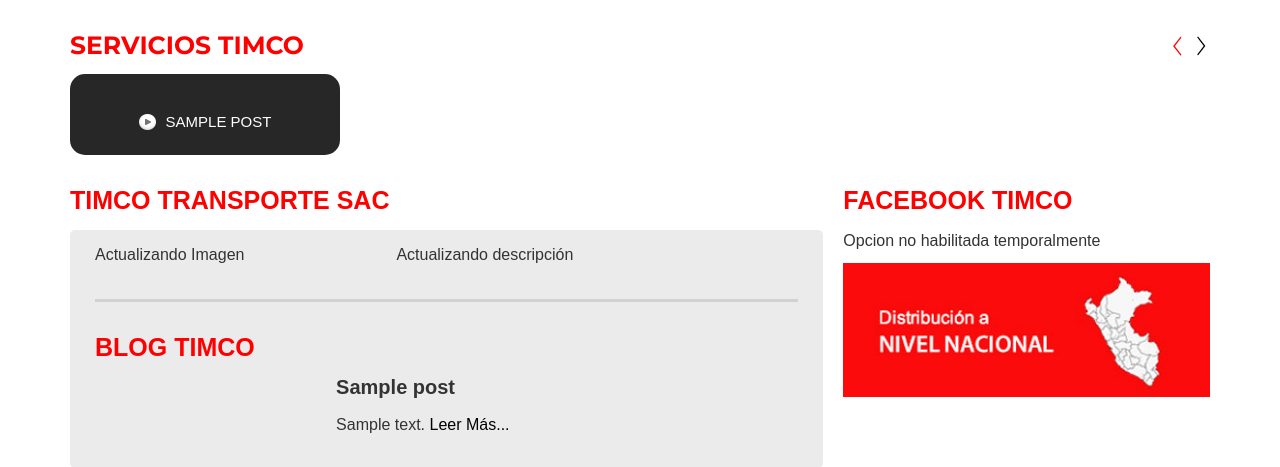
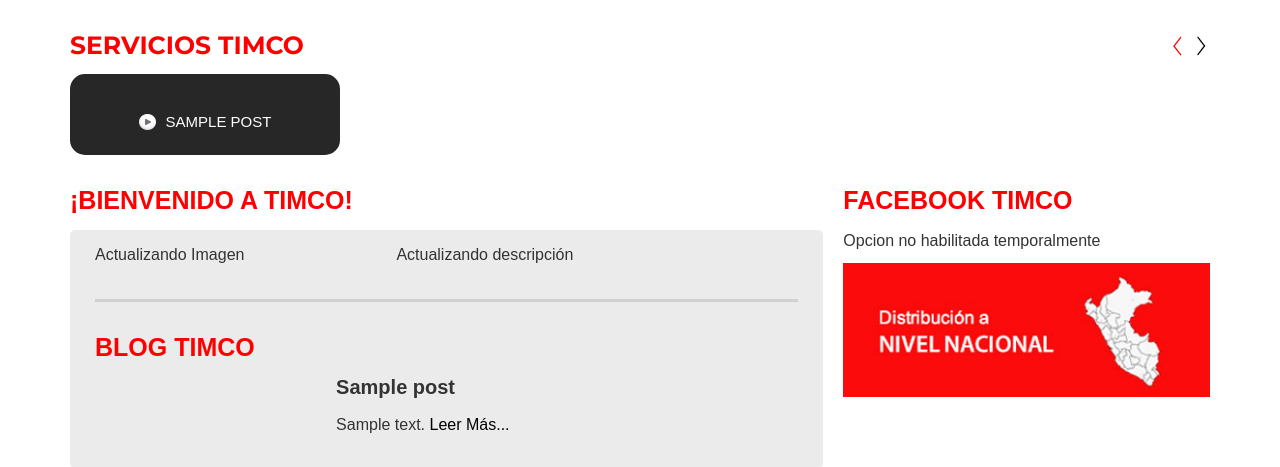
Before and after one commit to JDarkGreen/timco, a WordPress theme: template themes/timcosac/index.php in a window 1280 px wide. Shown: the part 570-1037 px from the top of the page. Run offline with PHP 8.4 and a stand-in for WordPress, Linux system fonts and the light colour scheme; the site name, menu and one post (Sample post) are stand-ins, and other content is empty; some libraries are stand-ins or nearby versions.

Commit message:
update index

```diff
--- a/themes/timcosac/index.php
+++ b/themes/timcosac/index.php
@@ -72,7 +72,7 @@
 		<div class="col-xs-12 col-md-8">
 			<section class="pageInicio__description">
 				<!-- Subtitulo --><h2 class="pageWrapper__subtitle text-uppercase">
-			<?php _e('timco transporte sac' , LANG ); ?> </h2>
+			<?php _e('¡Bienvenido a Timco!' , LANG ); ?> </h2>
 
 				<!-- Contenido -->
 				<section class="pageInicio__description__content">
```
